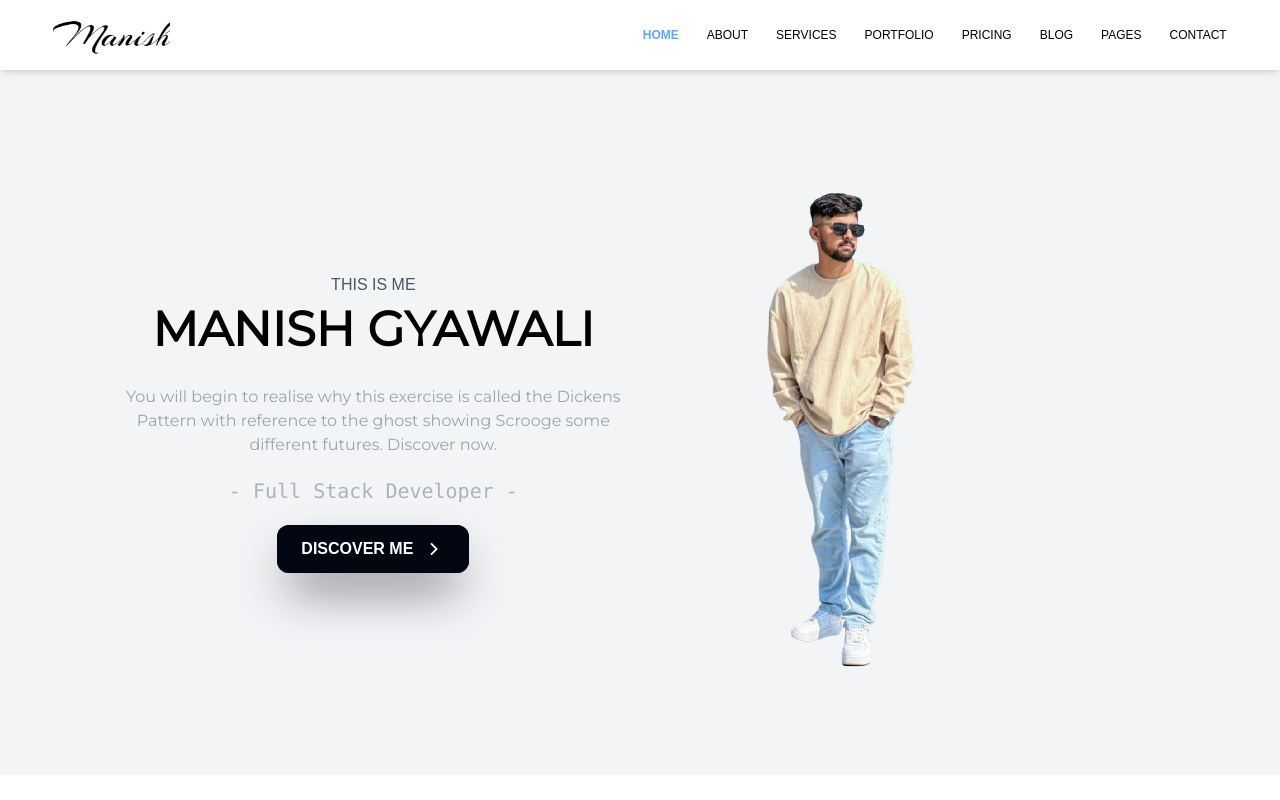
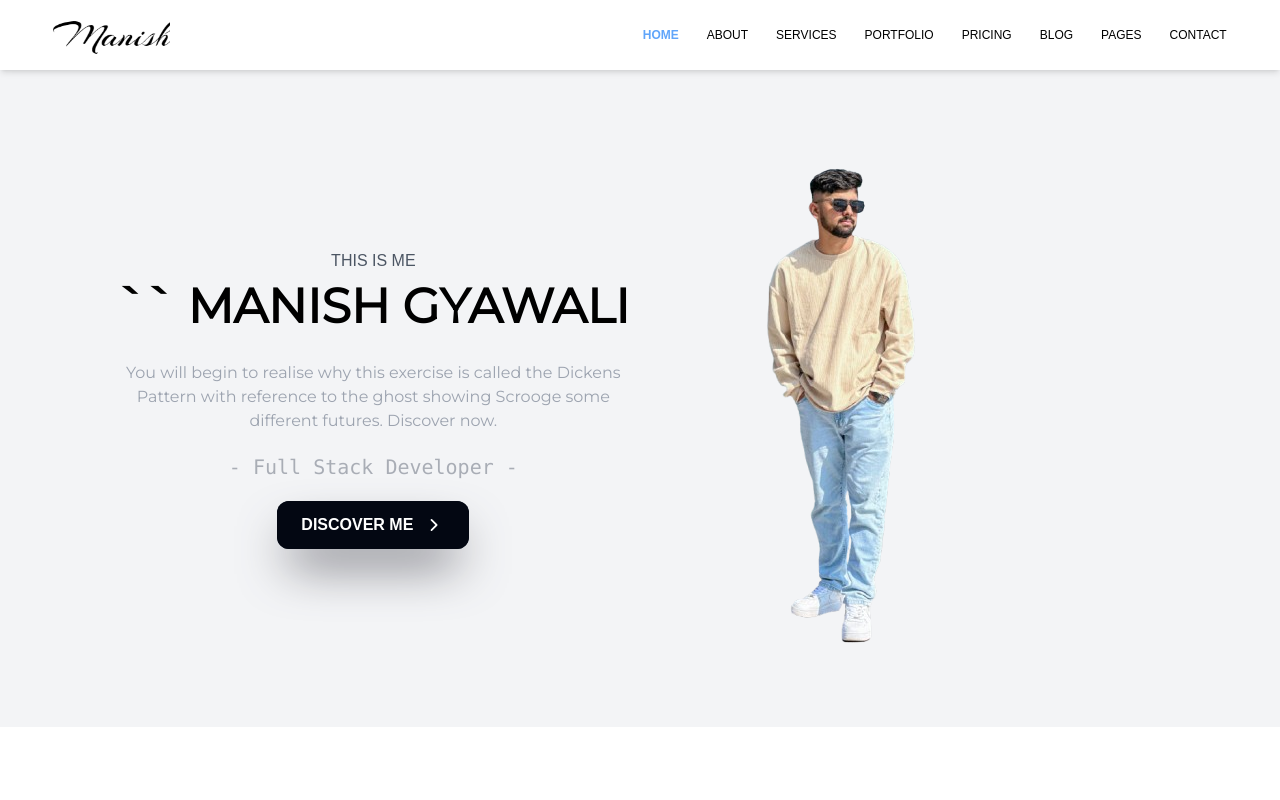
Before and after one commit to manishgyawali/Portfolio, a React (Vite) app: page / in a window 1280 px wide. Shown: the top 800 px of the page. Built offline with nearby package versions, Linux system fonts and the light colour scheme.

Commit message:
navigated

```diff
--- a/src/components/common/Nav/Nav.jsx
+++ b/src/components/common/Nav/Nav.jsx
@@ -1,7 +1,7 @@
 import React, { useState } from "react";
 import { Link } from "react-router-dom";
 import Signature from "../../../assets/Images/signature.png"
-
+import { useNavigate } from 'react-router-dom';
 const Nav = () => {
   const [showDropdown, setShowDropdown] = useState(false);
 
@@ -11,13 +11,18 @@ const Nav = () => {
       setShowDropdown(false);
     }, 2000);
   };
+  const navigate = useNavigate();
+
+  const handleClick = () => {
+    navigate('/'); // Change '/about-me' to the actual path of your "About Me" page
+  };
 
   return (
     <nav className="shadow-md sticky top-0 bg-white">
       <div className="flex justify-between items-center py-3 cursor-pointer w-11/12 mx-auto">
         <div>
           {/* <h1 className="font-bold text-xl">Personal</h1> */}
-          <img src={Signature} alt=""  className="h-[46px]"/>
+          <img  onClick={handleClick} src={Signature} alt=""  className="h-[46px]"/>
 
         </div>
         <div className="">
--- a/src/components/pages/Home.jsx
+++ b/src/components/pages/Home.jsx
@@ -8,17 +8,24 @@ import Projects from "./../Projects/Projects";
 import CountUps from "./../CountUp/CountUps";
 import Testimonial from "../Testimonials/Testimonial";
 import signature from "../../assets/Images/signature3.png";
+import { useNavigate } from "react-router-dom";
+
+const Home = () => {
+  const navigate = useNavigate();
+
+  const handleClick = () => {
+    navigate("/about"); // Change '/about-me' to the actual path of your "About Me" page
+  };
 
 
-const Home = () => {
   return (
     <div>
       <div className="bg-gray-100">
-        <div className="w-10/12 mx-auto py-16 grid md:grid-cols-2 ">
+        <div className="w-10/12 mx-auto py-10 grid md:grid-cols-2 ">
           <div className="flex flex-col gap-5 justify-center items-center">
             <div className="flex flex-col gap-5 text-center justify-center items-center">
               <h3 className="text-gray-600 ">THIS IS ME</h3>
-              <h1 className="text-5xl font-semibold font-montserrat animate-bounce">
+              <h1 className="text-5xl font-semibold font-montserrat animate-bounce">``
                 MANISH GYAWALI
               </h1>
               <p className="text-gray-400 font-montserrat">
@@ -36,9 +43,12 @@ const Home = () => {
                 DISCOVER ME
               </button>
             </div> */}
-            <div className="flex items-center justify-center ">
+            <div className="flex items-center justify-center">
               <div className="relative group">
-                <button className="relative inline-block p-10px font-semibold leading-6 text-white bg-gray-800 shadow-2xl cursor-pointer rounded-xl shadow-zinc-600 transition-transform duration-300 ease-in-out hover:scale-105 active:scale-95">
+                <button
+                  onClick={handleClick}
+                  className="relative inline-block p-10px font-semibold leading-6 text-white bg-gray-800 shadow-2xl cursor-pointer rounded-xl shadow-zinc-600 transition-transform duration-300 ease-in-out hover:scale-105 active:scale-95"
+                >
                   <span className="absolute inset-0 rounded-xl bg-gradient-to-r from-teal-400 via-blue-500 to-purple-500 p-[2px] opacity-0 transition-opacity duration-500 group-hover:opacity-100"></span>
 
                   <span className="relative z-10 block px-6 py-3 rounded-xl bg-gray-950">
```
